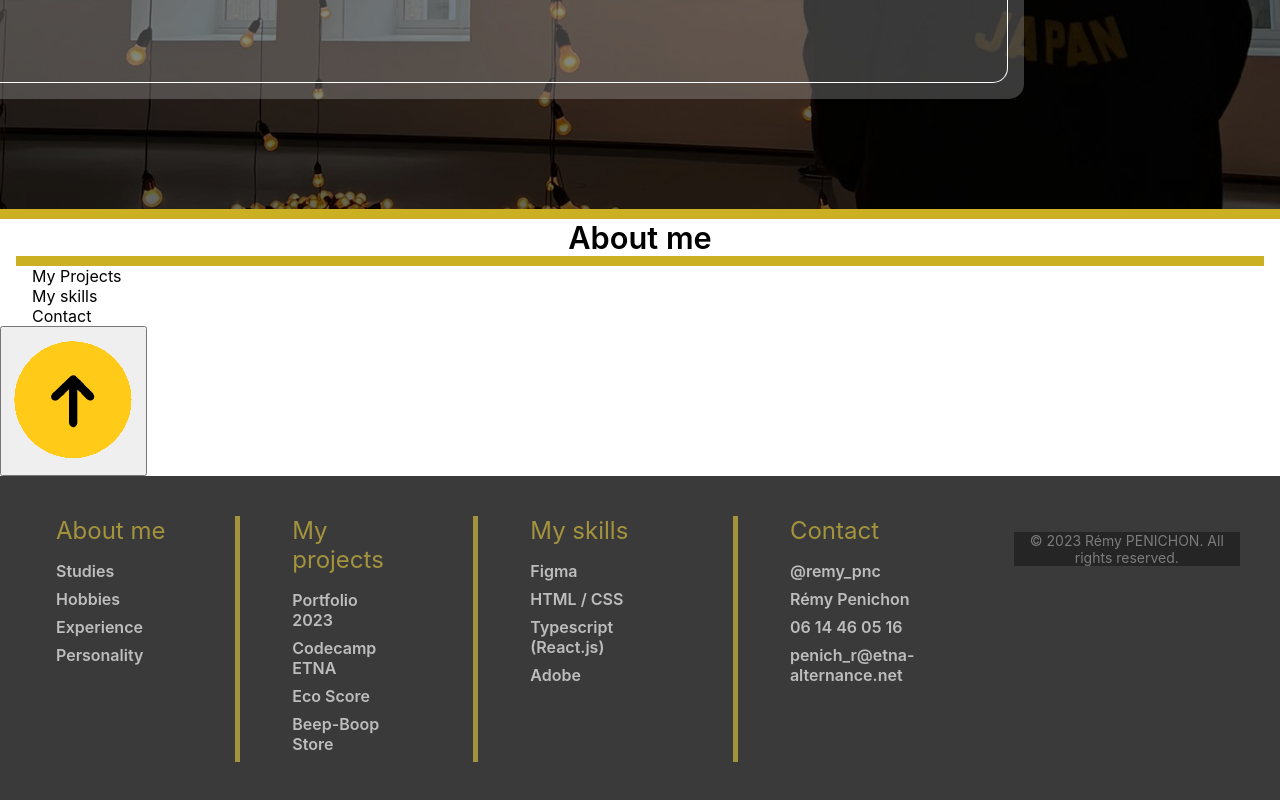
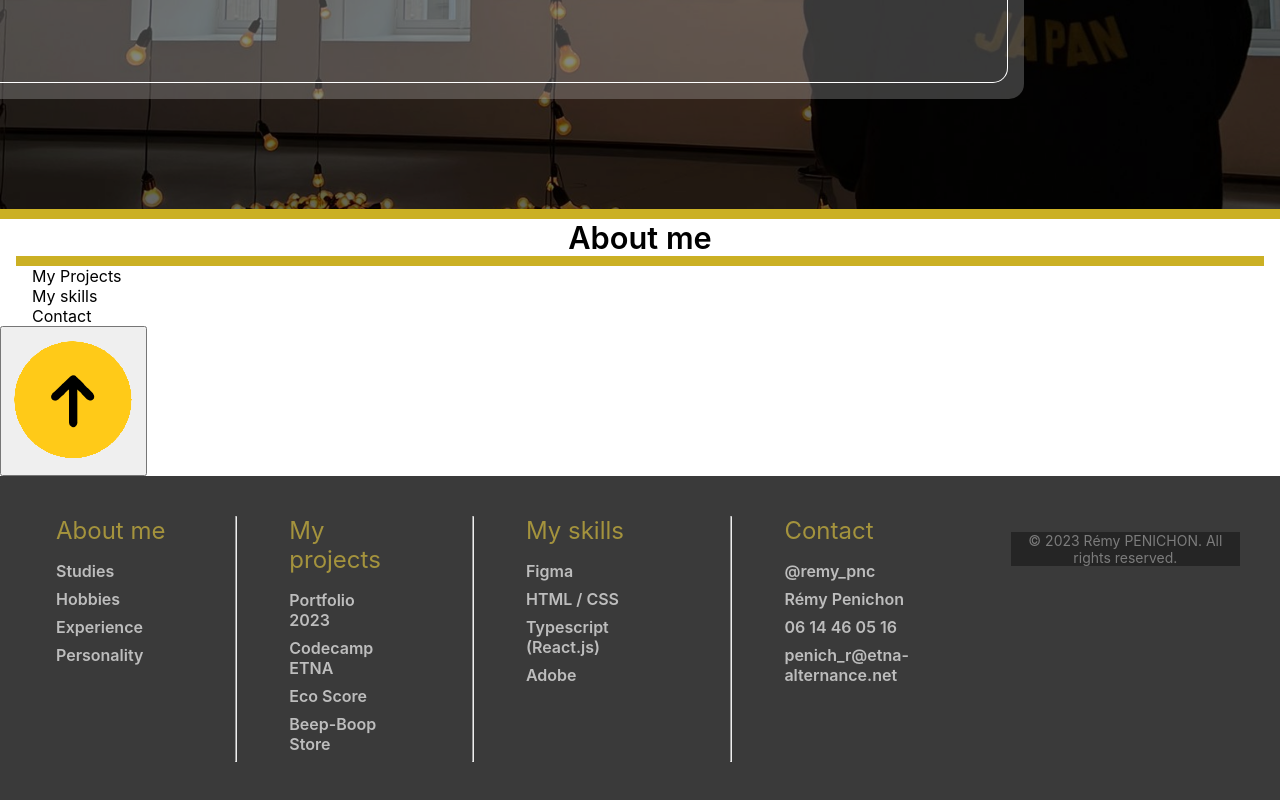
Before and after one commit to remypnc/my-portfolio, a Next.js app: page / in a window 1280 px wide. Shown: the part 605-1405 px from the top of the page. Built offline with nearby package versions, Linux system fonts and the light colour scheme.

Commit message:
Hr in footer

```diff
--- a/component/footer.tsx
+++ b/component/footer.tsx
@@ -18,7 +18,7 @@ export default function Footer() {
             <li>Experience</li>
             <li>Personality</li>
           </ul></h4>
-          <p className={styles.sectionSeparator}>|</p>
+          <hr className={styles.sectionSeparator} />
         <h4 className={styles.title}>
           <p className={styles.sectionTitle}>My projects</p>
           <ul className={styles.list}>
@@ -27,7 +27,7 @@ export default function Footer() {
             <li>Eco Score</li>
             <li>Beep-Boop Store</li>
           </ul></h4>
-          <p className={styles.sectionSeparator}>|</p>
+          <hr className={styles.sectionSeparator} />
         <h4 className={styles.title}>
           <p className={styles.sectionTitle}>My skills</p>
           <ul className={styles.list}>
@@ -36,7 +36,7 @@ export default function Footer() {
             <li>Typescript (React.js)</li>
             <li>Adobe</li>
           </ul></h4>
-          <p className={styles.sectionSeparator}>|</p>
+          <hr className={styles.sectionSeparator} />
         <h4 className={styles.title}>
           <p className={styles.sectionTitle}>Contact</p>
           <ul className={styles.list}>
```
